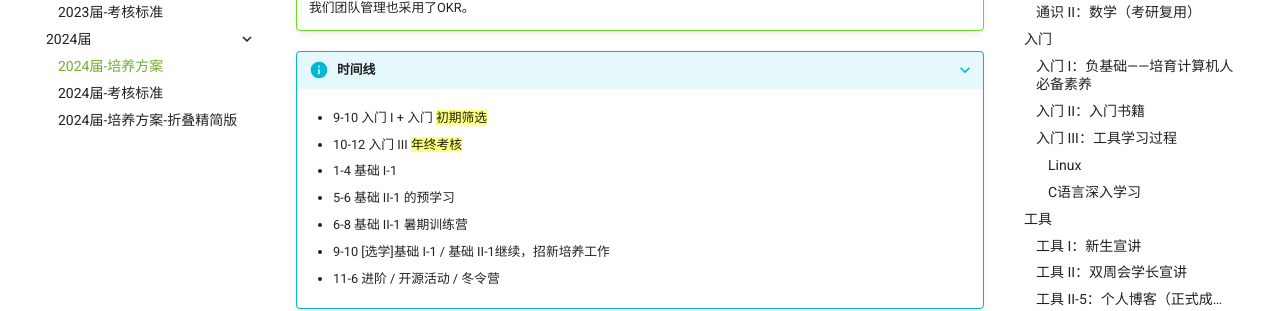
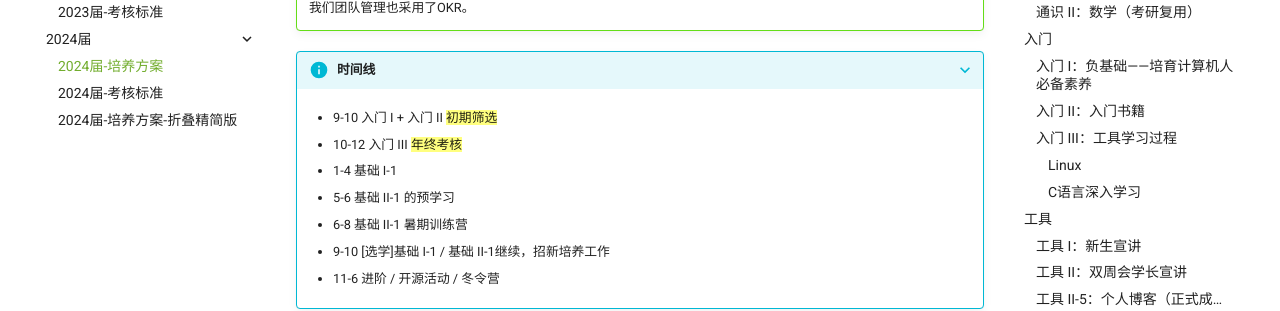
Before and after one commit to Haohahahaha/OSCA, an MkDocs documentation site: the page built from docs/guide/guide-2024.md, in a window 1280 px wide and 900 px high, scrolled down 367 px. Shown: the part 150-461 px from the top of the window. Built offline with MkDocs 1.6.1 and Material for MkDocs 9.7.7, drawn with Linux system fonts in a browser that asks for light colours.

Commit message:
2024-10-11_20:34:47 update

```diff
--- a/docs/guide/guide-2024.md
+++ b/docs/guide/guide-2024.md
@@ -18,7 +18,7 @@
 
 ???+ info "时间线"
 
-	- 9-10 入门 I + 入门 ==初期筛选==
+	- 9-10 入门 I + 入门 II ==初期筛选==
 
 	- 10-12 入门 III ==年终考核==
 
```
Also changed, not shown: docs/about/about.md (+1 -1 lines).
